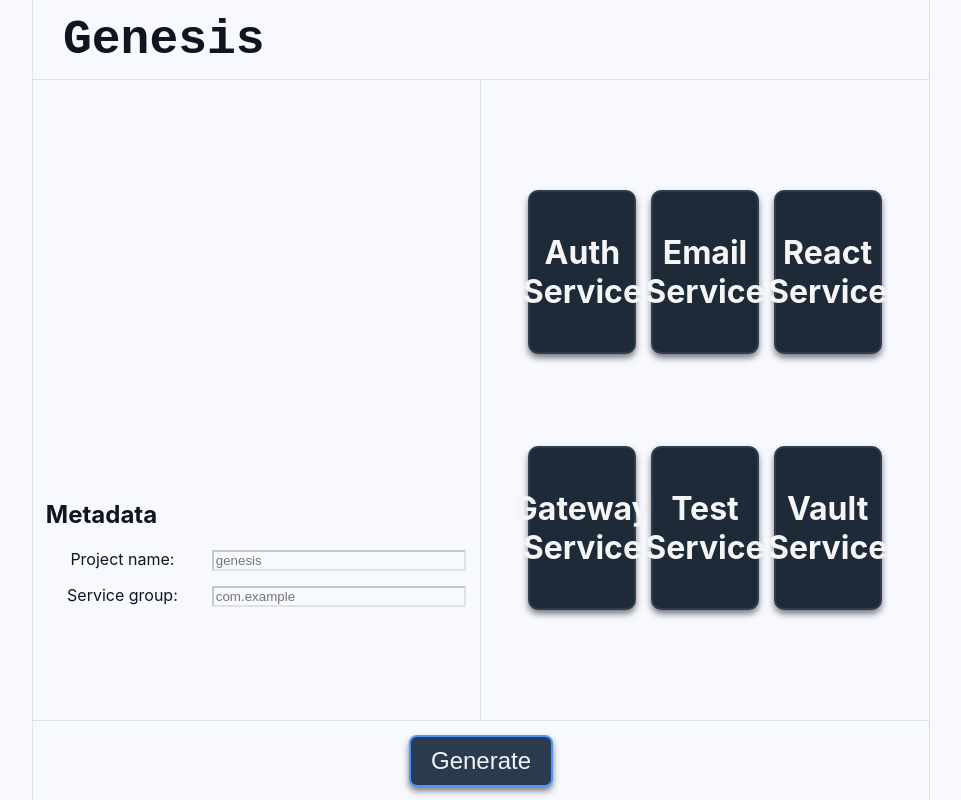
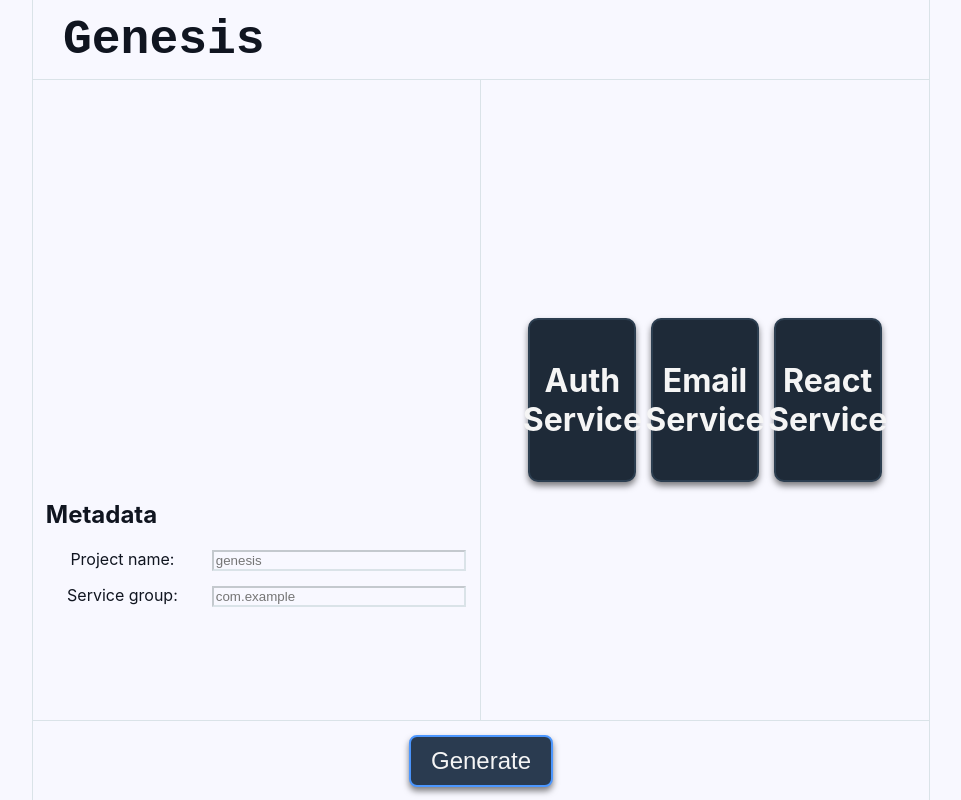
Before and after one commit to StrangeQuark/msinit, a React (Create React App) app in the folder reactservice/: page / in a window 1280 px wide. Shown: the whole page, without its empty margins (159-1120 px from the left). Built offline with nearby package versions, Linux system fonts and the light colour scheme.

Commit message:
Modify services to only include 3 v1.0 services

```diff
--- a/reactservice/src/components/css/Main.css
+++ b/reactservice/src/components/css/Main.css
@@ -15,7 +15,7 @@
   padding: 8vh 40px;
   display: grid;
   grid-template-columns: repeat(3, 1fr);
-  grid-template-rows: repeat(2, 1fr);
+  grid-template-rows: repeat(1, 1fr);
   place-content: center;
   height: 100%;
   width: 100%;
--- a/reactservice/src/pages/Home.js
+++ b/reactservice/src/pages/Home.js
@@ -47,7 +47,7 @@ function Home() {
         "branch": "main"
     }
 
-    const items = [authService, emailService, reactService, gatewayService, testService, vaultService]
+    const items = [authService, emailService, reactService]
 
     async function generate() {
         const repositories = []
```
